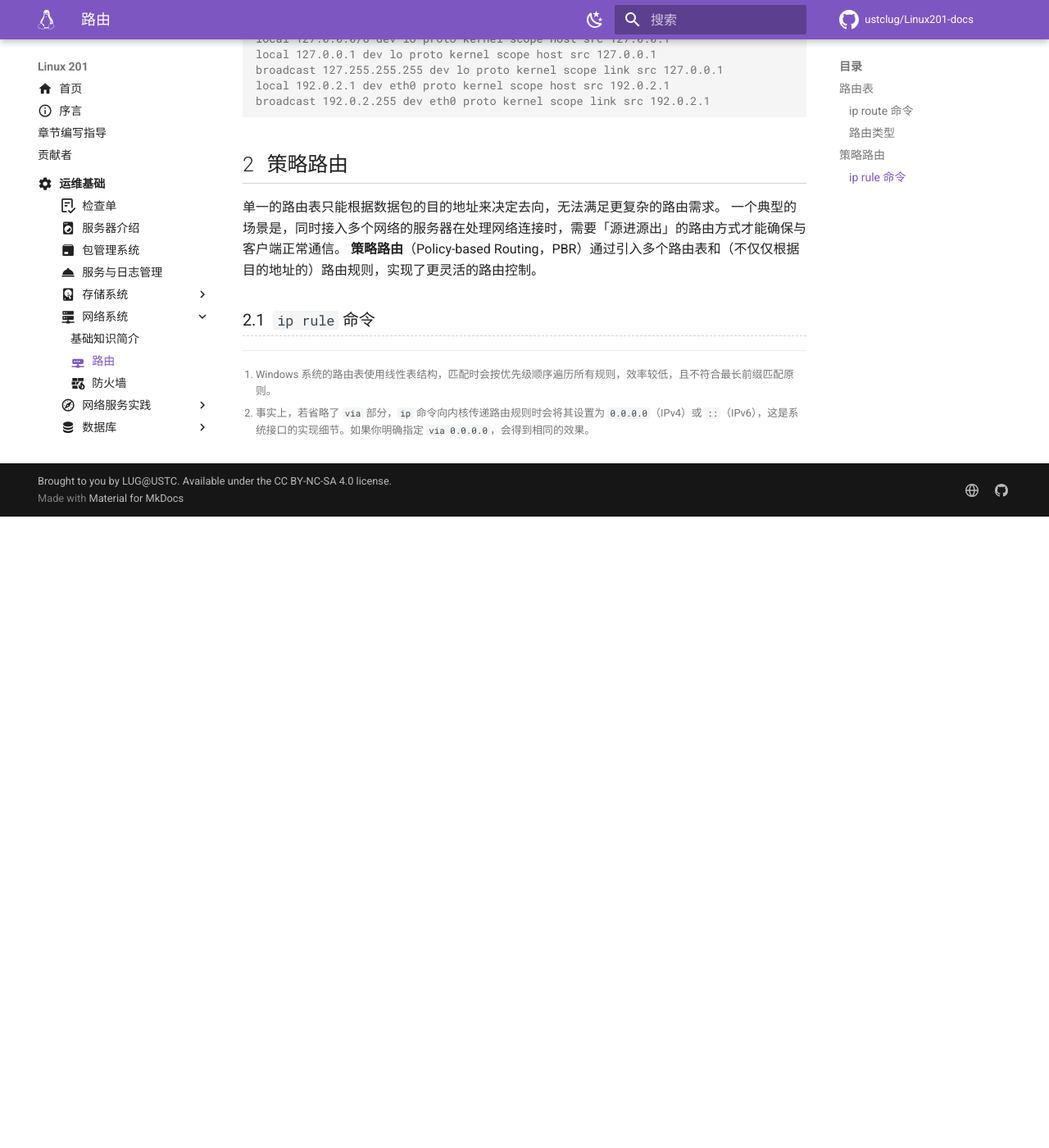
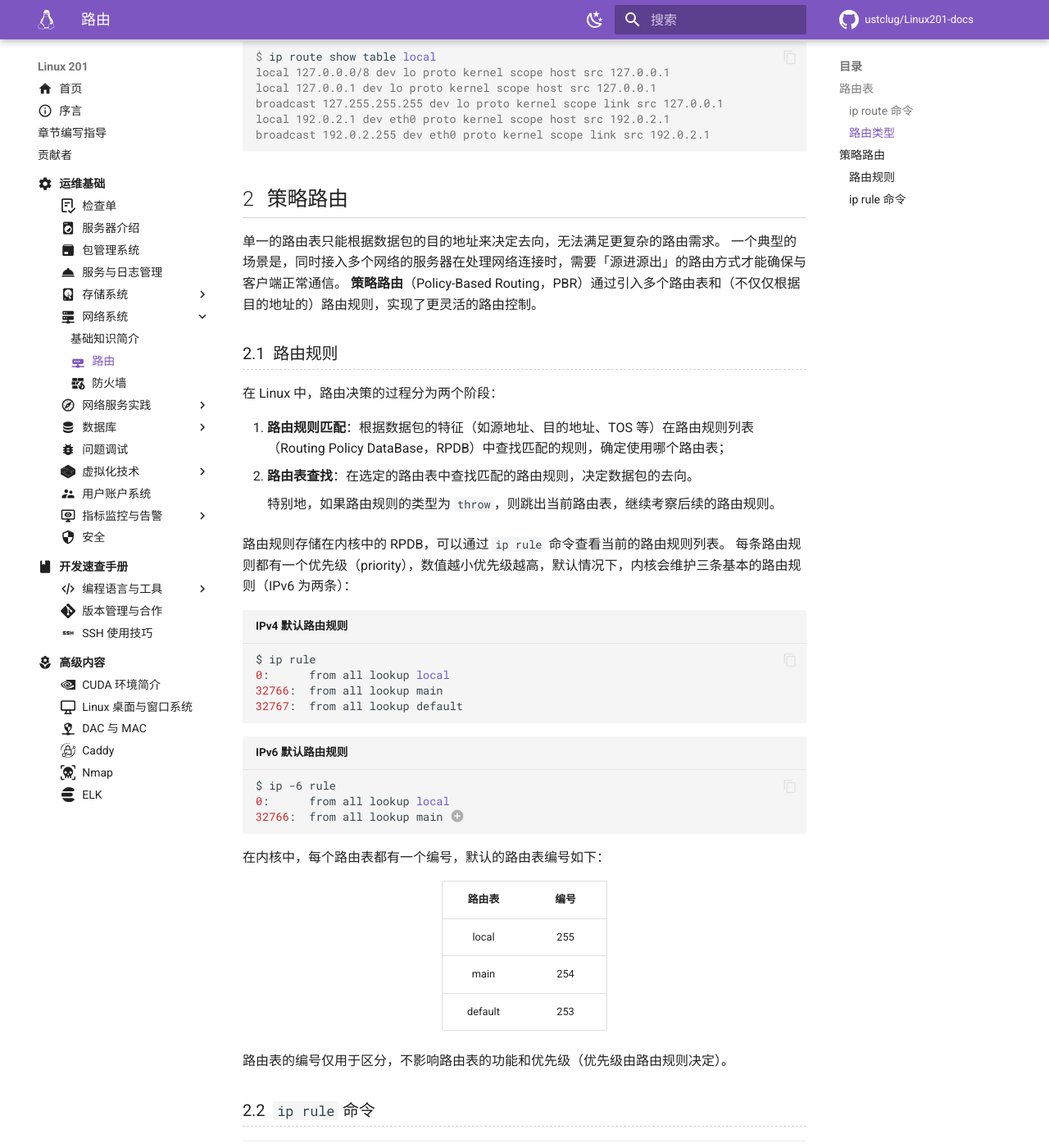
Before and after one commit to ustclug/Linux201-docs, an MkDocs documentation site: the page built from docs/ops/network/routing.md, in a window 1280 px wide and 1400 px high, scrolled down 2037 px. Shown: the whole window at 82% size. Built offline with MkDocs 1.6.1 and Material for MkDocs 9.7.7, drawn with Linux system fonts in a browser that asks for light colours; comment, search, counter and statistics services are not loaded; before the commit the page ends 2667 px from its top, so only the background shows below that; some of the changed text lies outside the part shown.

Commit message:
routing: Add PBR

````diff
--- a/docs/ops/network/routing.md
+++ b/docs/ops/network/routing.md
@@ -72,6 +72,8 @@ throw
 
 :   特殊的规则，表示跳出当前路由表，继续在后续的路由规则中查找匹配的规则（见下文「策略路由」部分）。
 
+    如果一个路由表中不包含 `default` 路由，则隐含一个 `throw default` 规则。
+
 blackhole / unreachable / prohibit
 
 :   拒绝路由，处理方式分别为静默丢弃、返回 ICMP unreachable 和 ICMP prohibited 响应。
@@ -91,6 +93,44 @@ broadcast 192.0.2.255 dev eth0 proto kernel scope link src 192.0.2.1
 
 单一的路由表只能根据数据包的目的地址来决定去向，无法满足更复杂的路由需求。
 一个典型的场景是，同时接入多个网络的服务器在处理网络连接时，需要「源进源出」的路由方式才能确保与客户端正常通信。
-**策略路由**（Policy-based Routing，PBR）通过引入多个路由表和（不仅仅根据目的地址的）路由规则，实现了更灵活的路由控制。
+**策略路由**（Policy-Based Routing，PBR）通过引入多个路由表和（不仅仅根据目的地址的）路由规则，实现了更灵活的路由控制。
+
+### 路由规则 {#routing-rules}
+
+在 Linux 中，路由决策的过程分为两个阶段：
+
+1. **路由规则匹配**：根据数据包的特征（如源地址、目的地址、TOS 等）在路由规则列表（Routing Policy DataBase，RPDB）中查找匹配的规则，确定使用哪个路由表；
+2. **路由表查找**：在选定的路由表中查找匹配的路由规则，决定数据包的去向。
+
+    特别地，如果路由规则的类型为 `throw`，则跳出当前路由表，继续考察后续的路由规则。
+
+路由规则存储在内核中的 RPDB，可以通过 `ip rule` 命令查看当前的路由规则列表。
+每条路由规则都有一个优先级（priority），数值越小优先级越高，默认情况下，内核会维护三条基本的路由规则（IPv6 为两条）：
+
+```shell title="IPv4 默认路由规则"
+$ ip rule
+0:      from all lookup local
+32766:  from all lookup main
+32767:  from all lookup default
+```
+
+<!-- `shell` language is required for rendering annotation: https://squidfunk.github.io/mkdocs-material/reference/code-blocks/#fn:1 -->
+```shell title="IPv6 默认路由规则"
+$ ip -6 rule
+0:      from all lookup local
+32766:  from all lookup main # (1)!
+```
+
+1. 注意到，IPv6 默认没有指向 `default` 路由表的规则
+
+在内核中，每个路由表都有一个编号，默认的路由表编号如下：
+
+| 路由表  | 编号  |
+| :-----: | :---: |
+|  local  |  255  |
+|  main   |  254  |
+| default |  253  |
+
+路由表的编号仅用于区分，不影响路由表的功能和优先级（优先级由路由规则决定）。
 
 ### `ip rule` 命令 {#ip-rule}
````
Also changed, not shown: docs/dev/language/index.md (+3 -3 lines).
